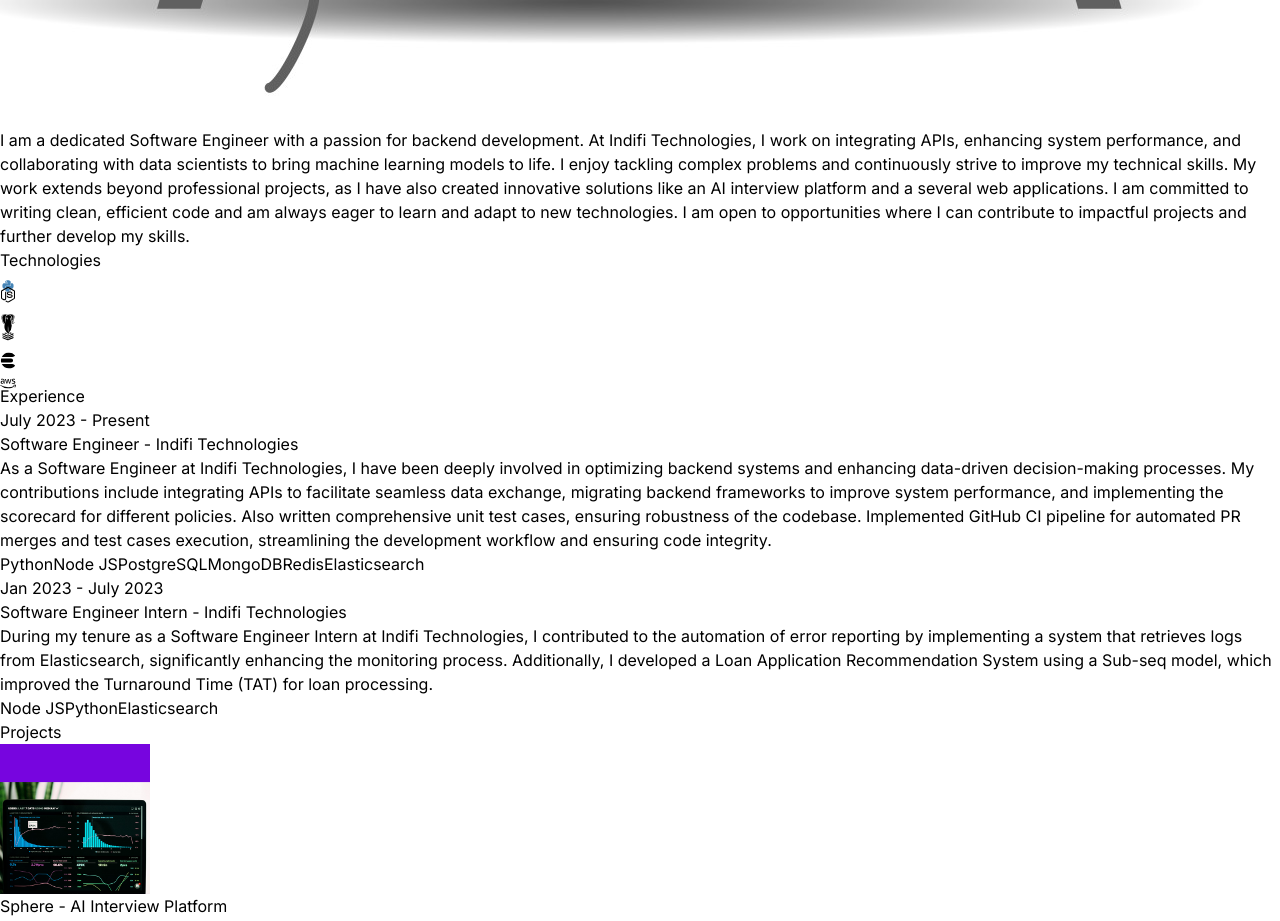
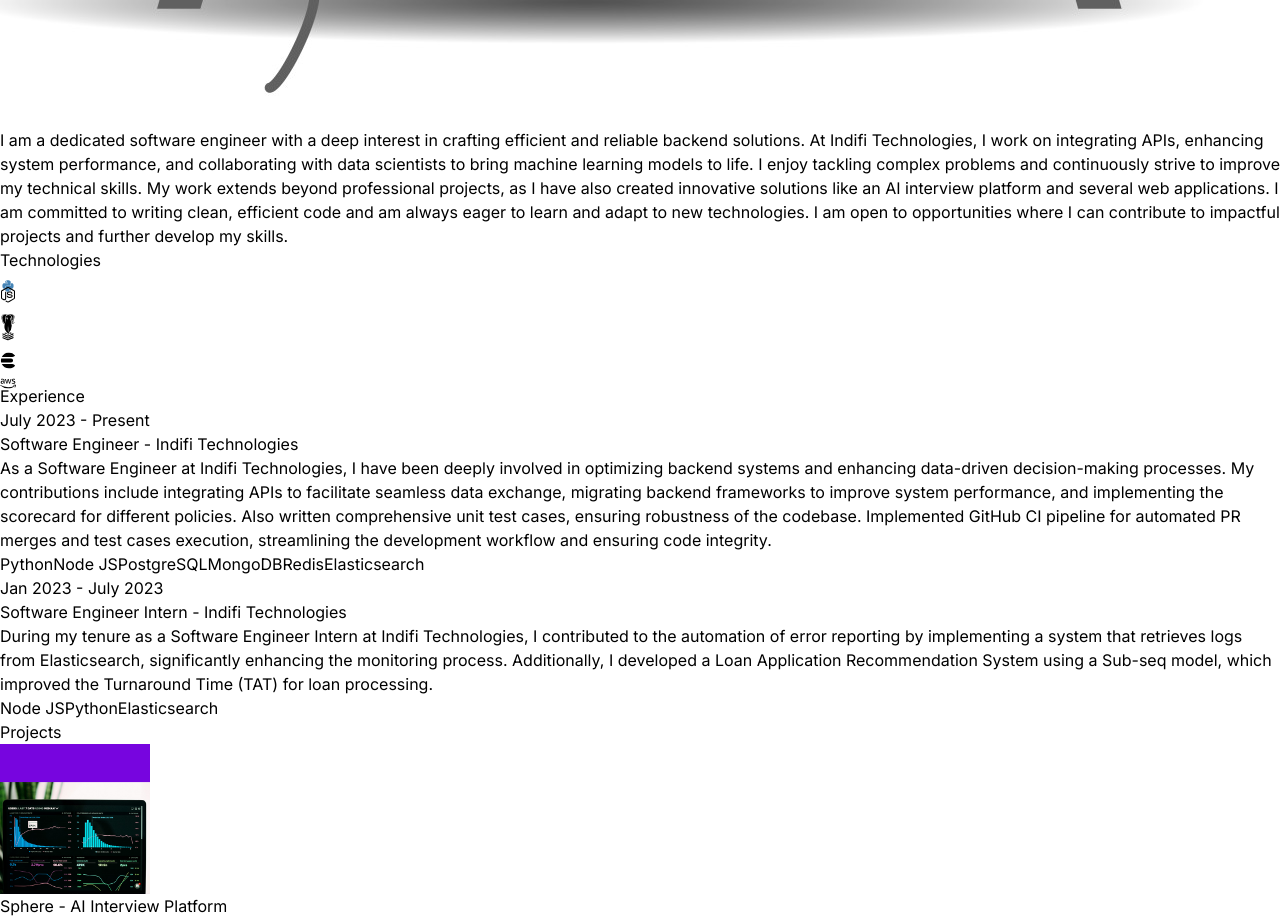
Before and after one commit to Harshks2406/react-portfolio, a React (Vite) app: page / in a window 1280 px wide. Shown: the part 1640-2561 px from the top of the page. Built offline with nearby package versions, Linux system fonts and the light colour scheme.

Commit message:
Typo corrected

```diff
--- a/src/constants/index.js
+++ b/src/constants/index.js
@@ -3,9 +3,9 @@
 import ppw from "../assets/projects/ppw.png"
 import c19 from "../assets/projects/c19.png"
 
-export const HERO_CONTENT = `I am a passionate software engineer with a strong focus on backend development and a deep understanding of modern technologies. With hands on experience in backend development and API integerations, I am committed to developing innovative solutions and building robust and scalable applications. I am Proficient in Python, JavaScript, Flask, Node.js, and various database technologies.`
+export const HERO_CONTENT = `I am a passionate software engineer with a strong focus on backend development and a deep understanding of modern technologies. With hands on experience in backend development and API integerations, I am committed to developing innovative solutions and building robust and scalable applications. I am proficient in Python, JavaScript, Flask, Node.js, and various database technologies.`
 
-export const ABOUT_TEXT = `I am a dedicated Software Engineer with a passion for backend development. At Indifi Technologies, I work on integrating APIs, enhancing system performance, and collaborating with data scientists to bring machine learning models to life. I enjoy tackling complex problems and continuously strive to improve my technical skills. My work extends beyond professional projects, as I have also created innovative solutions like an AI interview platform and a several web applications. I am committed to writing clean, efficient code and am always eager to learn and adapt to new technologies. I am open to opportunities where I can contribute to impactful projects and further develop my skills.`;
+export const ABOUT_TEXT = `I am a dedicated software engineer with a deep interest in crafting efficient and reliable backend solutions. At Indifi Technologies, I work on integrating APIs, enhancing system performance, and collaborating with data scientists to bring machine learning models to life. I enjoy tackling complex problems and continuously strive to improve my technical skills. My work extends beyond professional projects, as I have also created innovative solutions like an AI interview platform and several web applications. I am committed to writing clean, efficient code and am always eager to learn and adapt to new technologies. I am open to opportunities where I can contribute to impactful projects and further develop my skills.`;
 
 export const EXPERIENCES = [
   {
```
